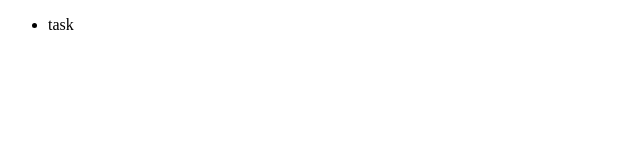
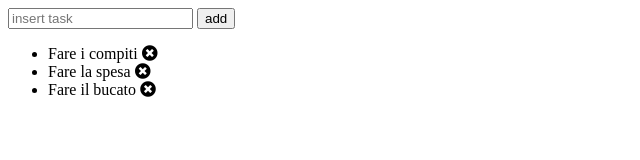
Before and after one commit to Vale2197/vue-todolist, a plain HTML site: page index.html in a window 1280 px wide. Shown: the whole page, without its empty margins (0-640 px from the left). Drawn offline with nearby package versions, Linux system fonts and the light colour scheme.

Commit message:
aggiunta funzione per rimuovere tasks

```diff
--- a/index.html
+++ b/index.html
@@ -5,6 +5,7 @@
     <meta http-equiv="X-UA-Compatible" content="IE=edge">
     <meta name="viewport" content="width=device-width, initial-scale=1.0">
     <title>to_do_list</title>
+    <link rel="stylesheet" href="https://cdnjs.cloudflare.com/ajax/libs/font-awesome/5.15.4/css/all.min.css">
     <link rel="stylesheet" href="./style.css">
 </head>
 <body>
@@ -18,8 +19,8 @@
                 </div>
                 <!-- logo -->
                 <div class="addTask">
-                    <!-- inp. txt -->
-                    <!-- btn -->
+                    <input type="text" placeholder="insert task">
+                    <button>add</button>
                 </div>
 
             </div>
@@ -27,9 +28,9 @@
 
             <div class="tasks">
                 <ul>
-                    <li>
-                        task
-                        <!-- icona -->
+                    <li v-for="(task, index) in listaTask">
+                        {{task}}
+                        <i @click="removeTask(index)" class="fas fa-times-circle"></i>
                     </li>
                 </ul>
             </div>
--- a/script.js
+++ b/script.js
@@ -1,3 +1,22 @@
+/* Descrizione:
+Rifare l'esercizio della to do list come fatto assieme in classe:
+stampare in pagina un item per ogni elemento contenuto in un array
+ogni item ha una "x" associata: cliccando su di essa, l'item viene rimosso dalla lista
+predisporre un input per aggiungere un nuovo item alla lista: digitando il tasto invio oppure ciccando su un pulsante, il testo digitato viene aggiunto alla lista
+Quando avete finito:
+per chi non ha fatto il bonus dell'esercizio di venerdi, provate a farlo e poi passare ai bonus di questo esercizio.
+chi ha fatto faccia i bonus
+Funzionalitá di Base:
+ La nostra todo list avrá alcune tasks di default predefinite
+ L'utente puó inserire nuove tasks
+ Cliccando sulla "X" l'utente puó cancellare una task
+ Se non ci sono piu task nella lista, mostrate un messaggio tipo "Nulla da fare"
+ ma vuole anche poter indicare che la task é stata completata (con un icona cliccabile)
+Quando l'utente inserisce una task ha due modi per salvarla: o preme il pulsante add o preme il taso Enter della tastiera.
+Attenzione: l'utente non deve inserire tasks vuote ma almeno un tot di caratteri. */
+
+
+
 const root = new Vue({
     el: "#root",
     data: {
@@ -6,5 +25,10 @@ const root = new Vue({
             "Fare la spesa",
             "Fare il bucato"
         ],
+    },
+    methods: {
+        removeTask(i) {
+            this.listaTask.splice(i, 1);
+        },
     }
 })
```
